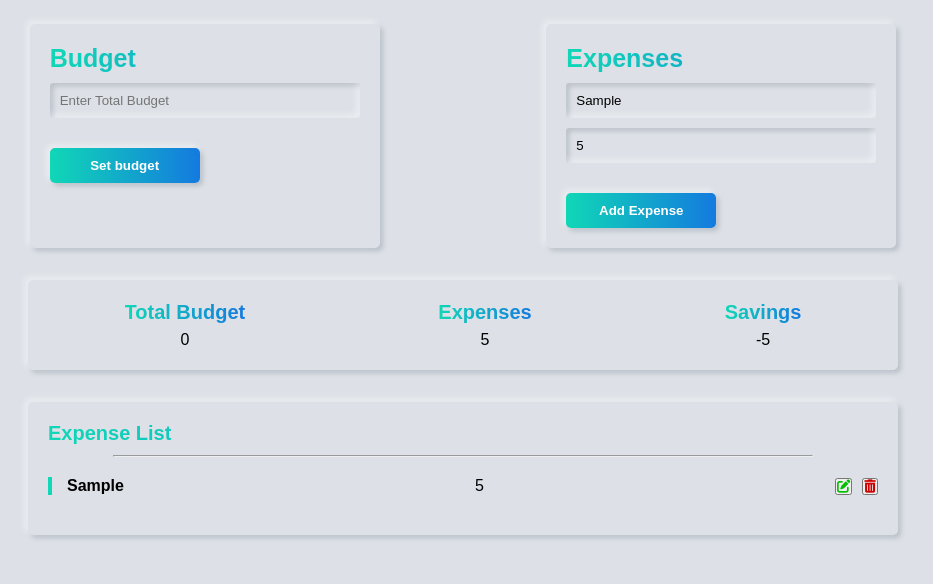
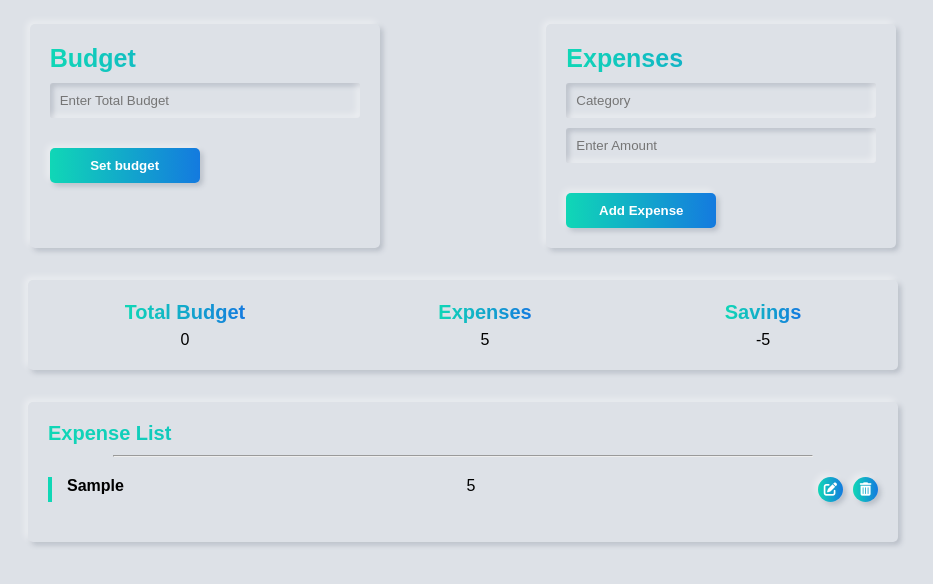
Before and after one commit to ImadAbbasi/Budget-App, a plain HTML site: page index.html in a window 1280 px wide. Both pictures are taken after typing "Sample", "5" into the empty fields and a click on the button "Add Expense". Shown: the whole page, without its empty margins (177-1110 px from the left). Drawn offline with Linux system fonts and the light colour scheme.

Commit message:
Clear the fields(JS file), styled butttons(CSS)
Cleared both fields in expenses section after the "add expense" button is pressed.(JS file)
Added style to the edit and delete buttons in CSS file.

```diff
--- a/app.js
+++ b/app.js
@@ -4,7 +4,7 @@ let setBudget = ()=>{
     let budgetVal = document.getElementById('budgetVal').innerText = totalBudget;
     localStorage.setItem("budgetVal", budgetVal);
     document.getElementById('total_amount').value = '';
-    console.log(totalBudget)
+    // console.log(totalBudget)
 }
 
 let totalExpense = (amount)=>{
@@ -12,7 +12,7 @@ let totalExpense = (amount)=>{
     const finalExpenses = totalAmounts.reduce((current,el)=>{
         return current + el;
     },0)
-    console.log(finalExpenses)
+    // console.log(finalExpenses)
     document.getElementById("expenseVal").innerText = finalExpenses;
     localStorage.setItem("finalExpenses", finalExpenses);
 }
@@ -20,6 +20,8 @@ let totalExpense = (amount)=>{
 let addExpense = ()=>{
     let category = document.getElementById('exp_cat').value;
     let amount = document.getElementById('expense_amount').value;
+    document.getElementById('exp_cat').value = '';
+    document.getElementById('expense_amount').value = '';
 
     let expSubCon = document.getElementById("exp-sub-con");
     if (!category || !amount) {
@@ -45,7 +47,6 @@ let addExpense = ()=>{
 
         totalExpense(amount);
         totalSavings();
-
     }
 }
 
--- a/style.css
+++ b/style.css
@@ -152,12 +152,34 @@ header h1{
 }
 .expense_container .edit{
     margin-right: 10px;
-    color: var(--edit);
+    /* color: var(--edit); */
+    color: white;
     cursor: pointer;
+    border: none;
+    width: 25px;
+    height: 25px;
+    outline: none;
+    background: linear-gradient(to right, #10d7b6, #147adf);
+    box-shadow: var(--morph);
+    border-radius: 50%;
+    font-weight: 300px;
 }
 .expense_container .trash{
-    color: var(--delete);
+    /* color: var(--delete); */
+    color: white;
     cursor: pointer;
+    border: none;
+    width: 25px;
+    height: 25px;
+    outline: none;
+    background: linear-gradient(to right, #10d7b6, #147adf);
+    box-shadow: var(--morph);
+    border-radius: 50%;
+    font-weight: 300px;
+}
+.expense_container .edit:active,
+.expense_container .trash:active{
+    box-shadow: var(--morph-inset);
 }
 .expense_container .expense{
     align-items: center;
```
